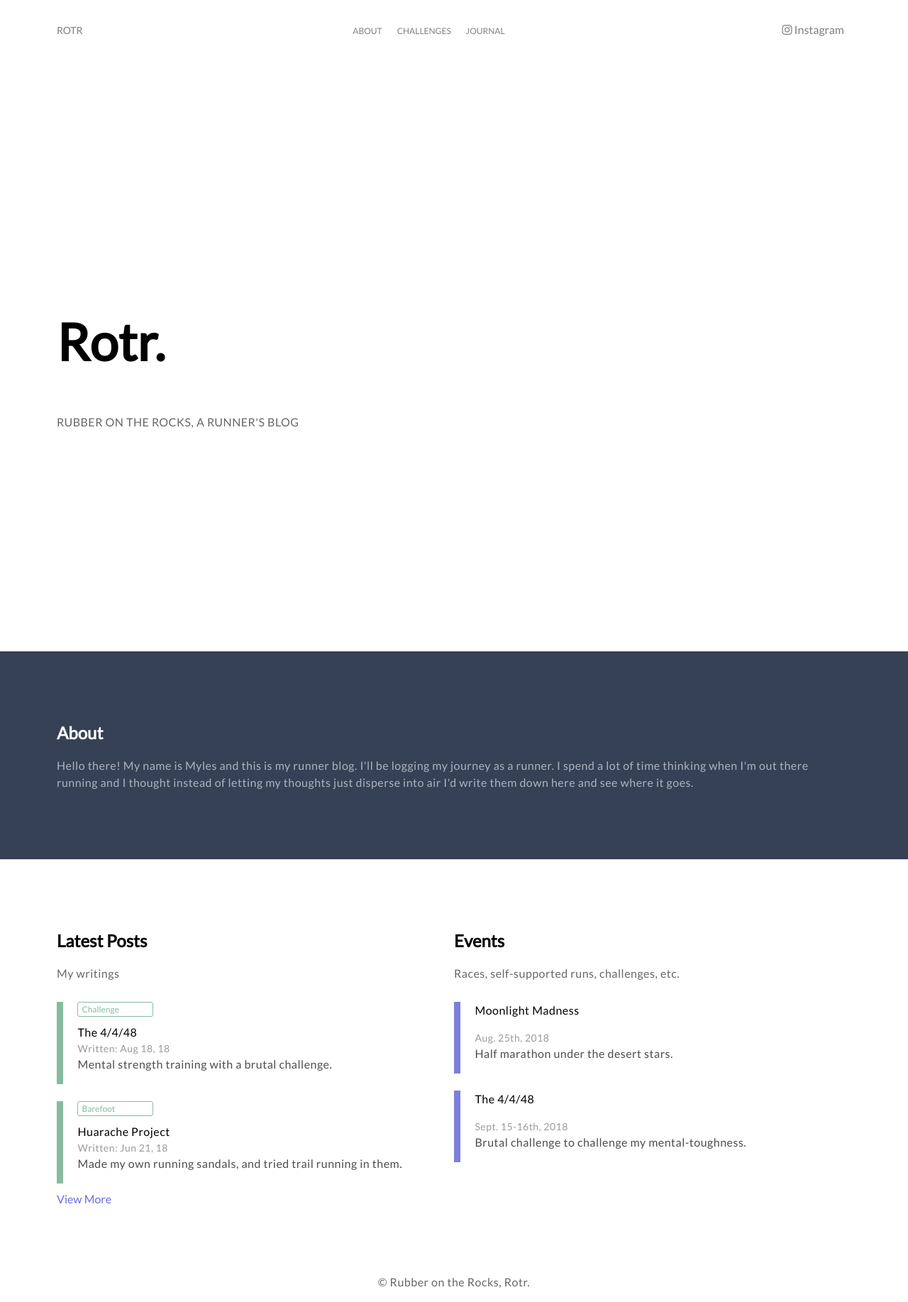
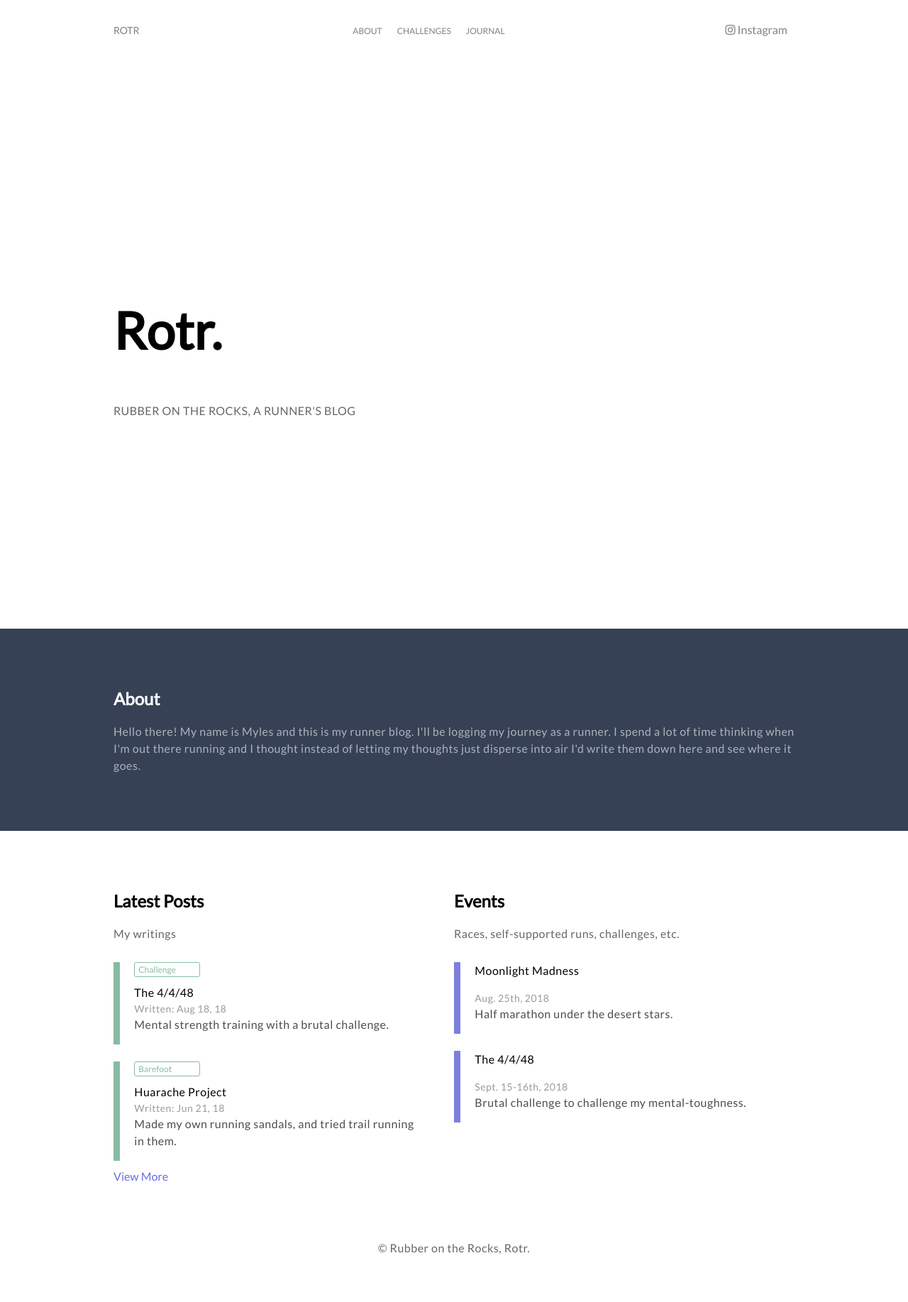
Before and after one commit to enriquezm/rotr, a Jekyll site: the page built from index.md, in a window 1280 px wide. Shown: the whole page at 71% size. Built offline with Jekyll 4.4.1, drawn with Linux system fonts in a browser that asks for light colours; nearby versions of some CDN libraries; after the commit the page ends 1787 px from its top, so only the background shows below that.

Commit message:
Increase padding for overall site.

```diff
--- a/_sass/custom-style.scss
+++ b/_sass/custom-style.scss
@@ -81,10 +81,10 @@ footer {
 	margin-top: 0;
 }
 .px-5 {
-	padding: 2em 5em;
+	padding: 2em 10em;
 }
 .p5 {
-	padding: 5em 5em;
+	padding: 4em 10em;
 }
 .landing-hero {
 	display: flex;
```
